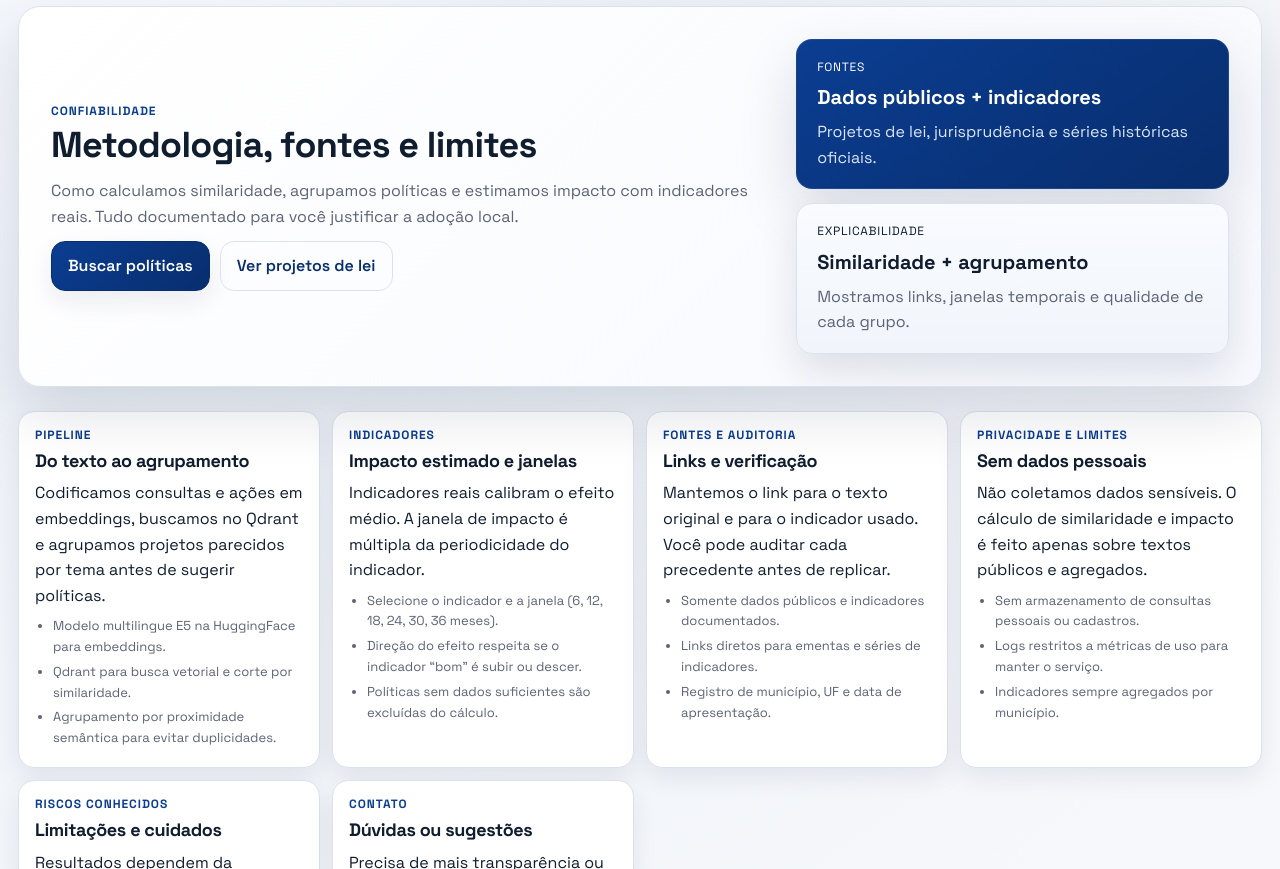
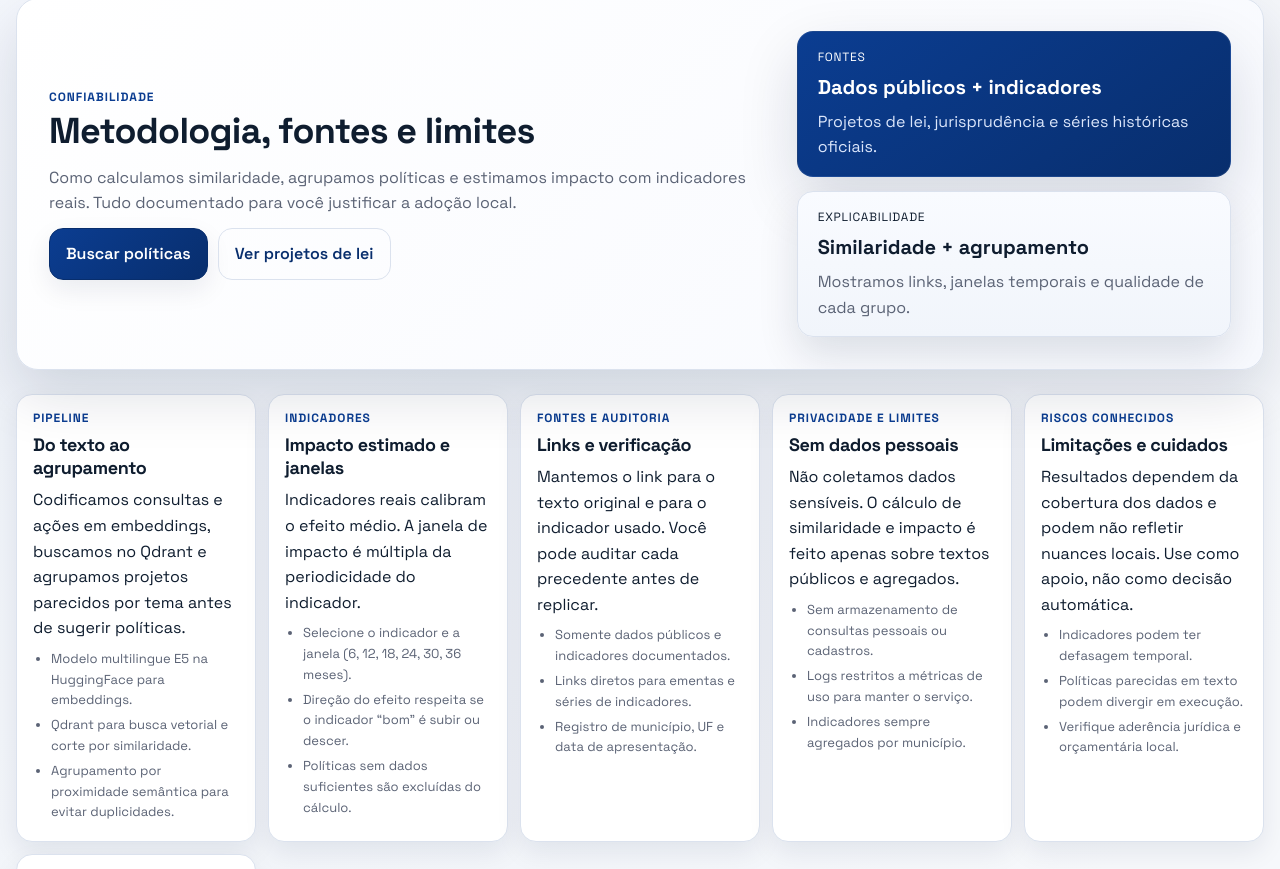
Before and after one commit to thiagoambiel/SonarMunicipal, a Next.js app: page /methodology in a window 1280 px wide. Shown: the part 131-1000 px from the top of the page. Built offline with nearby package versions, Linux system fonts and the light colour scheme.

Commit message:
General UI/UX Improvements

```diff
--- a/src/app/globals.css
+++ b/src/app/globals.css
@@ -20,6 +20,17 @@
   --shadow-lg: 0 24px 60px rgba(5, 24, 55, 0.14);
   --radius: 16px;
   --radius-lg: 22px;
+  --space-4: 4px;
+  --space-6: 6px;
+  --space-8: 8px;
+  --space-10: 10px;
+  --space-12: 12px;
+  --space-14: 14px;
+  --space-16: 16px;
+  --space-20: 20px;
+  --space-24: 24px;
+  --space-32: 32px;
+  --space-40: 40px;
   font-family: 'Space Grotesk', 'Inter', 'Segoe UI', sans-serif;
   line-height: 1.6;
   font-weight: 400;
@@ -94,20 +105,20 @@ p {
   width: 100%;
   display: flex;
   justify-content: center;
-  padding: 40px 18px 56px;
+  padding: var(--space-32) var(--space-16) var(--space-40);
 }
 
 .page-surface {
   width: min(1440px, 100%);
   display: flex;
   flex-direction: column;
-  gap: 28px;
+  gap: var(--space-24);
 }
 
 .page-body {
   display: flex;
   flex-direction: column;
-  gap: 24px;
+  gap: var(--space-24);
 }
 
 .topbar {
@@ -116,18 +127,18 @@ p {
   justify-content: space-between;
   position: sticky;
   top: 0;
-  padding: 6px 0;
+  padding: var(--space-6) 0;
   background: linear-gradient(180deg, rgba(246, 248, 251, 0.92) 0%, rgba(246, 248, 251, 0.86) 100%);
   backdrop-filter: blur(8px);
   z-index: 10;
   border-bottom: 1px solid var(--border);
-  margin-bottom: 6px;
+  margin-bottom: var(--space-8);
 }
 
 .brand {
   display: flex;
   align-items: center;
-  gap: 12px;
+  gap: var(--space-12);
 }
 
 .brand-mark {
@@ -158,16 +169,16 @@ p {
 .nav {
   display: flex;
   align-items: center;
-  gap: 18px;
+  gap: var(--space-16);
 }
 
 .nav-links {
   display: flex;
-  gap: 8px;
+  gap: var(--space-8);
 }
 
 .nav-link {
-  padding: 9px 13px;
+  padding: var(--space-8) var(--space-12);
   border-radius: 12px;
   color: var(--muted);
   font-weight: 600;
@@ -190,7 +201,7 @@ p {
 .nav-actions {
   display: flex;
   align-items: center;
-  gap: 10px;
+  gap: var(--space-10);
 }
 
 .primary-btn,
@@ -199,13 +210,13 @@ p {
 .ghost-link {
   border: 1px solid transparent;
   border-radius: 14px;
-  padding: 11px 16px;
+  padding: var(--space-12) var(--space-16);
   cursor: pointer;
   font-weight: 600;
   transition: all 0.2s ease;
   display: inline-flex;
   align-items: center;
-  gap: 8px;
+  gap: var(--space-8);
   text-decoration: none;
 }
 
@@ -217,7 +228,7 @@ p {
 }
 
 .primary-btn.search-btn {
-  padding: 12px 18px;
+  padding: var(--space-12) var(--space-20);
   box-shadow: var(--shadow-lg);
   position: relative;
   overflow: hidden;
@@ -281,9 +292,9 @@ p {
   display: grid;
   grid-template-columns: 1.25fr 0.75fr;
   align-items: center;
-  gap: 24px;
+  gap: var(--space-24);
   background: linear-gradient(135deg, #ffffff 0%, #f7f9fe 100%);
-  padding: 32px;
+  padding: var(--space-32);
   border-radius: var(--radius-lg);
   border: 1px solid var(--border);
   box-shadow: var(--shadow-lg);
@@ -313,9 +324,9 @@ p {
 
 .hero-badges {
   display: flex;
-  gap: 8px;
+  gap: var(--space-8);
   flex-wrap: wrap;
-  margin: 12px 0;
+  margin: var(--space-12) 0;
 }
 
 .pill {
@@ -355,21 +366,21 @@ p {
 
 .hero-actions {
   display: flex;
-  gap: 10px;
+  gap: var(--space-10);
   flex-wrap: wrap;
-  margin-top: 12px;
+  margin-top: var(--space-12);
 }
 
 .hero-panel {
   display: grid;
   grid-template-columns: 1fr;
-  gap: 14px;
+  gap: var(--space-14);
 }
 
 .stat-card {
   background: #fff;
   color: var(--text);
-  padding: 18px 20px;
+  padding: var(--space-16) var(--space-20);
   border-radius: 16px;
   box-shadow: var(--shadow-md);
   border: 1px solid var(--border);
@@ -412,18 +423,18 @@ p {
   background: var(--surface);
   border-radius: var(--radius-lg);
   border: 1px solid var(--border);
-  padding: 22px;
+  padding: var(--space-24);
   box-shadow: var(--shadow-md);
   display: flex;
   flex-direction: column;
-  gap: 16px;
+  gap: var(--space-16);
 }
 
 .section-header {
   display: flex;
   justify-content: space-between;
   align-items: flex-start;
-  gap: 12px;
+  gap: var(--space-12);
   flex-wrap: wrap;
 }
 
@@ -431,7 +442,7 @@ p {
   display: flex;
   flex-direction: column;
   align-items: flex-end;
-  gap: 10px;
+  gap: var(--space-10);
   min-width: 240px;
 }
 
@@ -449,7 +460,7 @@ p {
 
 .chips-inline {
   display: flex;
-  gap: 8px;
+  gap: var(--space-8);
   align-items: center;
   flex-wrap: wrap;
 }
@@ -457,19 +468,19 @@ p {
 .search-panel {
   display: flex;
   flex-direction: column;
-  gap: 12px;
+  gap: var(--space-12);
 }
 
 .search-row {
   display: grid;
   grid-template-columns: 1fr auto;
-  gap: 12px;
+  gap: var(--space-12);
 }
 
 .search-input {
   display: flex;
   flex-direction: column;
-  gap: 6px;
+  gap: var(--space-6);
 }
 
 .search-input label {
@@ -481,7 +492,7 @@ p {
   width: 100%;
   border: 1px solid var(--border);
   border-radius: 12px;
-  padding: 12px 14px;
+  padding: var(--space-12) var(--space-14);
   font-size: 16px;
   background: var(--surface-alt);
 }
@@ -495,7 +506,7 @@ p {
 .filter-grid {
   display: grid;
   grid-template-columns: repeat(auto-fit, minmax(200px, 1fr));
-  gap: 12px;
+  gap: var(--space-12);
 }
 
 .filter-grid.single {
@@ -505,11 +516,11 @@ p {
 .filter-field {
   background: var(--surface-alt);
   border-radius: 12px;
-  padding: 12px;
+  padding: var(--space-12);
   border: 1px solid var(--border);
   display: flex;
   flex-direction: column;
-  gap: 8px;
+  gap: var(--space-8);
 }
 
 .filter-field label {
@@ -518,7 +529,7 @@ p {
 }
 
 .filter-field select {
-  padding: 10px 12px;
+  padding: var(--space-10) var(--space-12);
   border-radius: 10px;
   border: 1px solid var(--border);
   background: #fff;
@@ -535,10 +546,10 @@ p {
   background: #fff;
   border: 1px solid var(--border);
   border-radius: 10px;
-  padding: 10px 12px;
+  padding: var(--space-10) var(--space-12);
   display: inline-flex;
   align-items: center;
-  gap: 8px;
+  gap: var(--space-8);
   cursor: pointer;
   color: var(--text);
   text-align: left;
@@ -554,7 +565,7 @@ p {
 .dropdown-trigger-content {
   display: flex;
   flex-direction: row;
-  gap: 8px;
+  gap: var(--space-8);
   align-items: center;
   flex-wrap: wrap;
   flex: 1;
@@ -572,7 +583,7 @@ p {
 
 .option-badges {
   display: flex;
-  gap: 6px;
+  gap: var(--space-6);
   flex-wrap: wrap;
   justify-content: flex-end;
   margin-left: auto;
@@ -621,10 +632,10 @@ p {
   border: 1px solid var(--border);
   border-radius: 12px;
   box-shadow: var(--shadow-sm);
-  padding: 6px;
+  padding: var(--space-6);
   display: flex;
   flex-direction: column;
-  gap: 6px;
+  gap: var(--space-6);
   z-index: 5;
 }
 
@@ -632,11 +643,11 @@ p {
   border: 1px solid transparent;
   background: transparent;
   border-radius: 10px;
-  padding: 10px 8px;
+  padding: var(--space-10) var(--space-8);
   text-align: left;
   display: flex;
   align-items: center;
-  gap: 8px;
+  gap: var(--space-8);
   cursor: pointer;
 }
 
@@ -653,7 +664,7 @@ p {
 .option-line {
   display: flex;
   align-items: center;
-  gap: 10px;
+  gap: var(--space-10);
   flex-wrap: wrap;
   width: 100%;
 }
@@ -676,7 +687,7 @@ p {
 .indicator-direction {
   display: flex;
   align-items: center;
-  gap: 8px;
+  gap: var(--space-8);
   flex-wrap: wrap;
 }
 
@@ -711,21 +722,22 @@ p {
 .suggestions-panel {
   background: var(--surface-alt);
   border-radius: 14px;
-  padding: 10px 12px 12px;
+  padding: var(--space-10) var(--space-12) var(--space-12);
   border: 1px dashed #cfd8e6;
 }
 
 .suggestions {
   display: flex;
   flex-wrap: wrap;
-  gap: 8px;
+  gap: var(--space-8);
+  width: 100%;
 }
 
 .suggestion {
   border: 1px solid #d9e1ee;
   background: #fff;
   border-radius: 14px;
-  padding: 8px 12px;
+  padding: var(--space-8) var(--space-12);
   color: var(--text);
   cursor: pointer;
   transition: all 0.2s ease;
@@ -750,25 +762,25 @@ p {
   background: var(--surface);
   border-radius: var(--radius-lg);
   border: 1px solid var(--border);
-  padding: 22px;
+  padding: var(--space-24);
   box-shadow: var(--shadow-md);
 }
 
 .policy-grid {
   display: grid;
   grid-template-columns: repeat(auto-fit, minmax(340px, 1fr));
-  gap: 18px;
+  gap: var(--space-16);
 }
 
 .policy-card {
   border: 1px solid var(--border);
   border-radius: 16px;
-  padding: 16px 16px 14px;
+  padding: var(--space-16);
   background: linear-gradient(180deg, #ffffff 0%, #f8fafe 100%);
   box-shadow: var(--shadow-sm);
   display: flex;
   flex-direction: column;
-  gap: 14px;
+  gap: var(--space-14);
   min-height: 260px;
   cursor: pointer;
   transition: transform 0.15s ease, box-shadow 0.2s ease, border-color 0.15s ease;
@@ -866,13 +878,13 @@ p {
   margin: 0;
   display: flex;
   flex-direction: column;
-  gap: 8px;
+  gap: var(--space-8);
   max-height: 260px;
   overflow: auto;
 }
 
 .policy-city-item {
-  padding: 10px 12px;
+  padding: var(--space-10) var(--space-12);
   border: 1px solid var(--border);
   border-radius: 12px;
   background: #fff;
@@ -935,7 +947,7 @@ p {
 .skeleton-grid {
   display: grid;
   grid-template-columns: repeat(auto-fit, minmax(260px, 1fr));
-  gap: 14px;
+  gap: var(--space-12);
 }
 
 .skeleton-line,
@@ -1012,12 +1024,12 @@ p {
 }
 
 .message {
-  padding: 12px 14px;
+  padding: var(--space-12) var(--space-14);
   border-radius: 12px;
   border: 1px solid var(--border);
   background: var(--surface-alt);
   color: var(--text);
-  margin-bottom: 12px;
+  margin-bottom: var(--space-16);
 }
 
 .message.error {
@@ -1045,18 +1057,18 @@ p {
   display: flex;
   justify-content: space-between;
   align-items: center;
-  gap: 16px;
+  gap: var(--space-16);
   background: var(--surface);
   border: 1px solid var(--border);
   border-radius: var(--radius-lg);
-  padding: 18px 20px;
+  padding: var(--space-20);
   box-shadow: var(--shadow-sm);
   flex-wrap: wrap;
 }
 
 .trust-actions {
   display: flex;
-  gap: 10px;
+  gap: var(--space-10);
   flex-wrap: wrap;
   justify-content: flex-end;
 }
@@ -1077,12 +1089,12 @@ p {
   border-radius: var(--radius-lg);
   border: 1px solid var(--border);
   box-shadow: var(--shadow-lg);
-  padding: 18px 20px;
+  padding: var(--space-20);
   max-width: 420px;
   width: min(90vw, 420px);
   text-align: center;
   display: grid;
-  gap: 10px;
+  gap: var(--space-10);
 }
 
 .spinner {
@@ -1108,6 +1120,38 @@ p {
   max-width: 360px;
 }
 
+.overlay-actions {
+  display: flex;
+  justify-content: center;
+  gap: var(--space-10);
+}
+
+.fab {
+  position: fixed;
+  right: var(--space-16);
+  bottom: calc(var(--space-20) + env(safe-area-inset-bottom, 0px));
+  z-index: 40;
+  padding: 0 var(--space-4);
+  display: none;
+  align-items: center;
+  justify-content: center;
+  background: linear-gradient(135deg, var(--primary), var(--primary-strong));
+  color: #fff;
+  border-radius: 999px;
+  box-shadow: var(--shadow-lg);
+  height: 48px;
+  line-height: 1;
+  font-weight: 700;
+  text-decoration: none;
+  border: 1px solid var(--primary-strong);
+}
+
+@media (max-width: 720px) {
+  .fab {
+    display: inline-flex;
+  }
+}
+
 .result-list {
   display: flex;
   flex-direction: column;
@@ -1115,7 +1159,7 @@ p {
 }
 
 .result-card {
-  padding: 12px 14px;
+  padding: var(--space-12) var(--space-14);
   border: 1px solid var(--border);
   border-radius: 12px;
   background: #fff;
@@ -1160,8 +1204,8 @@ p {
 .table-row {
   display: grid;
   grid-template-columns: 1.2fr 1.5fr 0.8fr 0.5fr;
-  gap: 10px;
-  padding: 12px 14px;
+  gap: var(--space-10);
+  padding: var(--space-12) var(--space-14);
 }
 
 .table-head {
@@ -1208,7 +1252,7 @@ p {
   background: var(--surface);
   border-radius: 16px;
   border: 1px solid var(--border);
-  padding: 14px 16px;
+  padding: var(--space-14) var(--space-16);
   box-shadow: var(--shadow-sm);
 }
 
@@ -1255,7 +1299,7 @@ p {
   .topbar {
     flex-direction: column;
     align-items: flex-start;
-    gap: 10px;
+    gap: var(--space-10);
   }
 
   .nav {
@@ -1266,13 +1310,13 @@ p {
 
 @media (max-width: 720px) {
   .page.google-layout {
-    padding: 32px 12px 28px;
+    padding: var(--space-24) var(--space-12) var(--space-24);
   }
 
   .hero,
   .search-section,
   .policy-section {
-    padding: 16px;
+    padding: var(--space-16);
   }
 
   .nav {
@@ -1288,6 +1332,22 @@ p {
   .policy-grid,
   .skeleton-grid {
     grid-template-columns: 1fr;
+    gap: var(--space-12);
+  }
+
+  .suggestions {
+    flex-wrap: nowrap;
+    overflow-x: auto;
+    -webkit-overflow-scrolling: touch;
+    padding-bottom: var(--space-4);
+  }
+
+  .suggestion {
+    white-space: nowrap;
+  }
+
+  .hero .lede {
+    max-width: 100%;
   }
 
   .trust-actions {
```
Also changed, not shown: src/app/page.tsx (+45 -0 lines).
